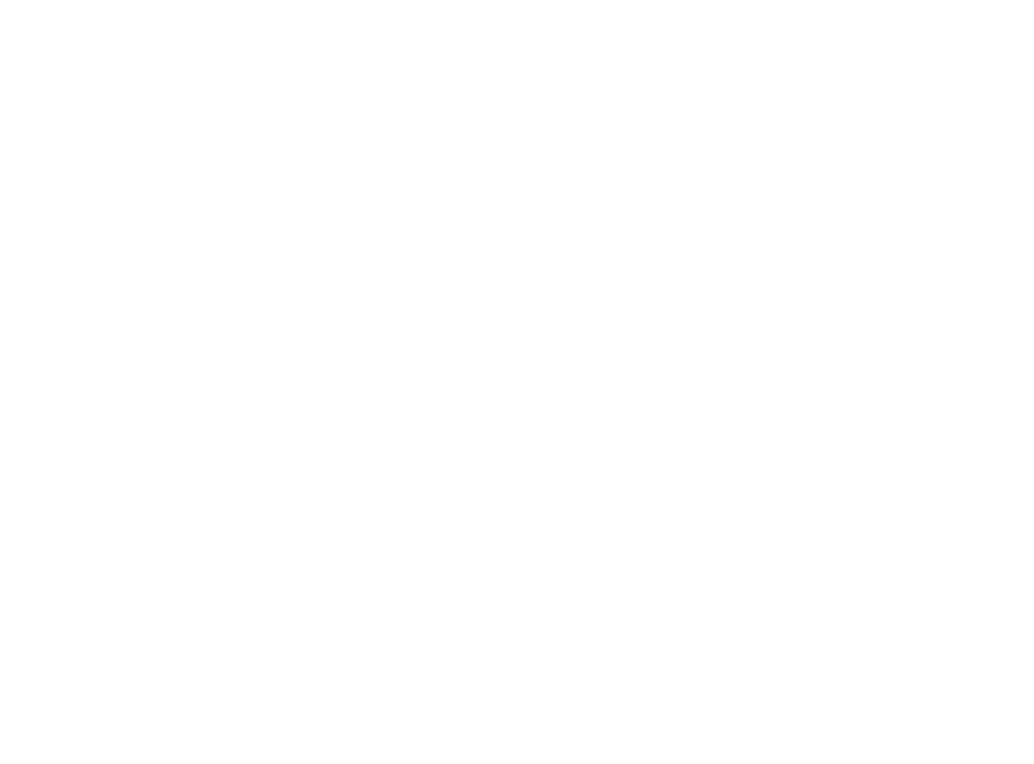
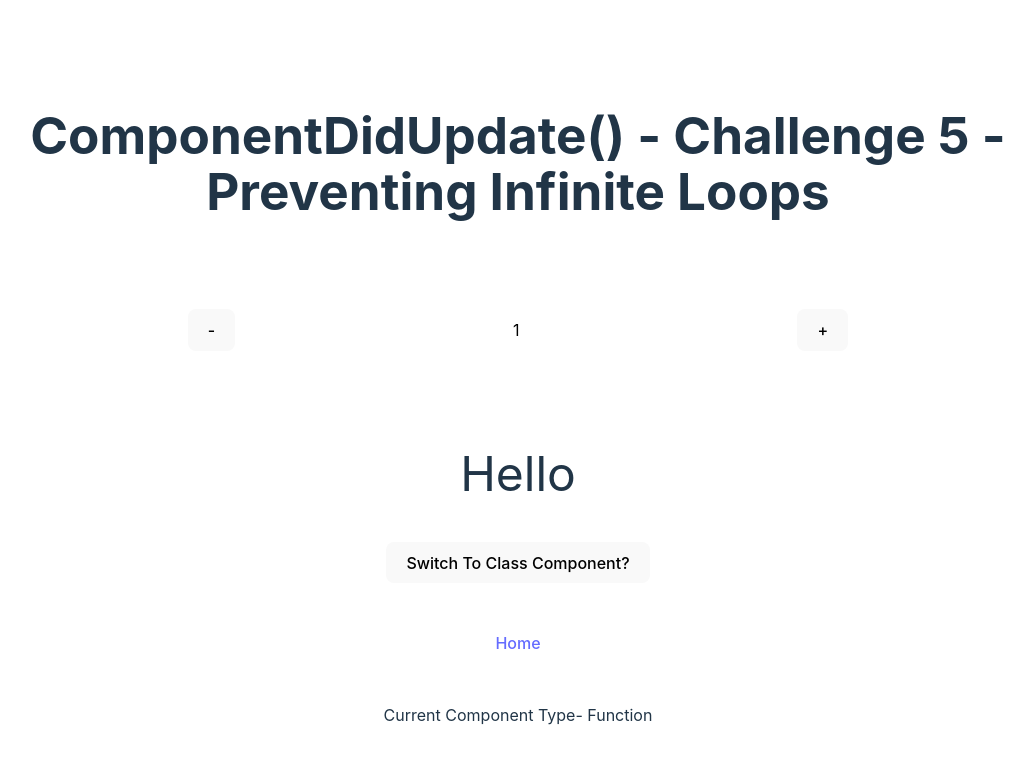
Before and after one commit to GMohammadAli/ReactClassComponents, a React (Vite) app: page /videos/14 in a window 1280 px wide. Before the commit this address had no page. Shown: the top 764 px of the page, without its empty margins (122-1156 px from the left). Built offline with nearby package versions, Linux system fonts and the light colour scheme; no server answers.

Commit message:
componentDidUpdate() Part 2

```diff
--- a/src/App.jsx
+++ b/src/App.jsx
@@ -5,31 +5,38 @@
 
   return (
     <>
-      <h1 style={{
-        margin:"3rem",
-        fontSize: "3rem",
-      }}>Welcome to React Class Components</h1>
+      <h1
+        style={{
+          margin: "3rem",
+          fontSize: "3rem",
+        }}
+      >
+        Welcome to React Class Components
+      </h1>
       <ol>
         <li>
-          <Link to='/videos/3'>Video 3</Link>
+          <Link to="/videos/3">Video 3</Link>
         </li>
         <li>
           <Link to="/videos/4">Video 4</Link>
         </li>
         <li>
-          <Link to='/videos/5n6'>Video 5 & 6</Link>
+          <Link to="/videos/5n6">Video 5 & 6</Link>
         </li>
         <li>
-          <Link to='/videos/7n8n9'>Video 7, 8 & 9</Link>
+          <Link to="/videos/7n8n9">Video 7, 8 & 9</Link>
         </li>
         <li>
-          <Link to='/videos/10'>Video 10</Link>
+          <Link to="/videos/10">Video 10</Link>
         </li>
         <li>
-          <Link to='/videos/12'>Vidoe 12</Link>
+          <Link to="/videos/12">Vidoe 12</Link>
         </li>
         <li>
-          <Link to='/videos/13'>Video 13</Link>
+          <Link to="/videos/13">Video 13</Link>
+        </li>
+        <li>
+          <Link to="/videos/14">Video 14</Link>
         </li>
       </ol>
     </>
--- a/src/main.jsx
+++ b/src/main.jsx
@@ -10,6 +10,7 @@
 import Video10 from './modules/Video10.jsx'
 import Video12 from './modules/Video12.jsx'
 import Video13 from './modules/Video13.jsx'
+import Video14 from './modules/Video14.jsx'
 
 ReactDOM.createRoot(document.getElementById('root')).render(
   <BrowserRouter>
@@ -22,6 +23,7 @@
       <Route path='/videos/10' element={<Video10 />}/>
       <Route path='/videos/12' element={<Video12 />}/>
       <Route path='/videos/13' element={<Video13 />}/>
+      <Route path="/videos/14" element={<Video14 />} />
     </Routes>
   </BrowserRouter>
 )
--- /dev/null
+++ b/src/modules/Video14.jsx
@@ -0,0 +1,152 @@
+import React, { Component, useEffect, useState } from 'react'
+import { FunctionToClassCompRenderer } from '../layout/FunctionToClassCompRenderer';
+
+export default class Video14 extends Component {
+  render() {
+    return (
+      <FunctionToClassCompRenderer
+        videoTitle={"ComponentDidUpdate() - Challenge 5 - Preventing Infinite Loops"}
+        FunctionBasedComponent={<Video14Function />}
+        ClassBasedComponent={<Video14Class />}
+      />
+    );
+  }
+}
+
+
+function Video14Function() {
+  const [character, setCharacter] = useState({});
+  const [count, setCount] = useState(1)
+
+  useEffect(() => {
+    fetchStarWarsCharacter(count)
+  }, [count]);
+
+  const fetchStarWarsCharacter = async (count) => {
+     await fetch(`https://swapi.dev/api/people/${count}`)
+            .then((res) => res.json())
+            .then((data) => setCharacter(data));
+  }
+
+  const subtract = () => {
+    if(count > 1) setCount(prevCount => prevCount - 1 )
+  }
+
+  const add = () => {
+    setCount((prevCount) => prevCount + 1);
+  };
+
+
+  return (
+    <>
+      <div
+        style={{
+          display: "flex",
+          justifyContent: "space-evenly",
+          alignItems: "center",
+          padding: "2rem",
+        }}
+      >
+        <button onClick={subtract}>-</button>
+        <div
+          style={{
+            borderRadius: "50%",
+            color: "black",
+            backgroundColor: "white",
+            border: "2rem solid white",
+          }}
+        >
+          {count}
+        </div>
+        <button onClick={add}>+</button>
+      </div>
+      <div
+        style={{
+          margin: "2rem",
+          fontSize: "3rem",
+        }}
+      >
+        Hello {character.name}
+      </div>
+    </>
+  );
+}
+
+class Video14Class extends Component {
+  state = {
+    count: 1,
+    character: {},
+  };
+
+  componentDidMount() {
+    console.log("componentDidMount");
+    this.fetchStarWarsCharacter(this.state.count);
+  }
+
+  componentDidUpdate(prevProps, prevState) {
+    if (prevState.count !== this.state.count) {
+      this.fetchStarWarsCharacter(this.state.count);
+    }
+  }
+
+  fetchStarWarsCharacter = async (count) => {
+    await fetch(`https://swapi.dev/api/people/${count}`)
+            .then((res) => res.json())
+            .then((data) => this.setState({ character: data }));
+  };
+
+  subtract = () => {
+    if(this.state.count > 1 ) this.setState((prevState) => {
+      return {
+        ...prevState,
+        count: prevState.count - 1,
+      };
+    });
+  };
+
+  add = () => {
+    this.setState((prevState) => {
+      return {
+        ...prevState,
+        count: prevState.count + 1,
+      };
+    });
+  };
+
+  render() {
+    console.log("render");
+    return (
+      <>
+        <div
+          style={{
+            display: "flex",
+            justifyContent: "space-evenly",
+            alignItems: "center",
+            padding: "2rem",
+          }}
+        >
+          <button onClick={this.subtract}>-</button>
+          <div
+            style={{
+              borderRadius: "50%",
+              color: "black",
+              backgroundColor: "white",
+              border: "2rem solid white",
+            }}
+          >
+            {this.state.count}
+          </div>
+          <button onClick={this.add}>+</button>
+        </div>
+        <div
+          style={{
+            margin: "2rem",
+            fontSize: "3rem",
+          }}
+        >
+          Hello {this.state.character.name}
+        </div>
+      </>
+    );
+  }
+}
```
